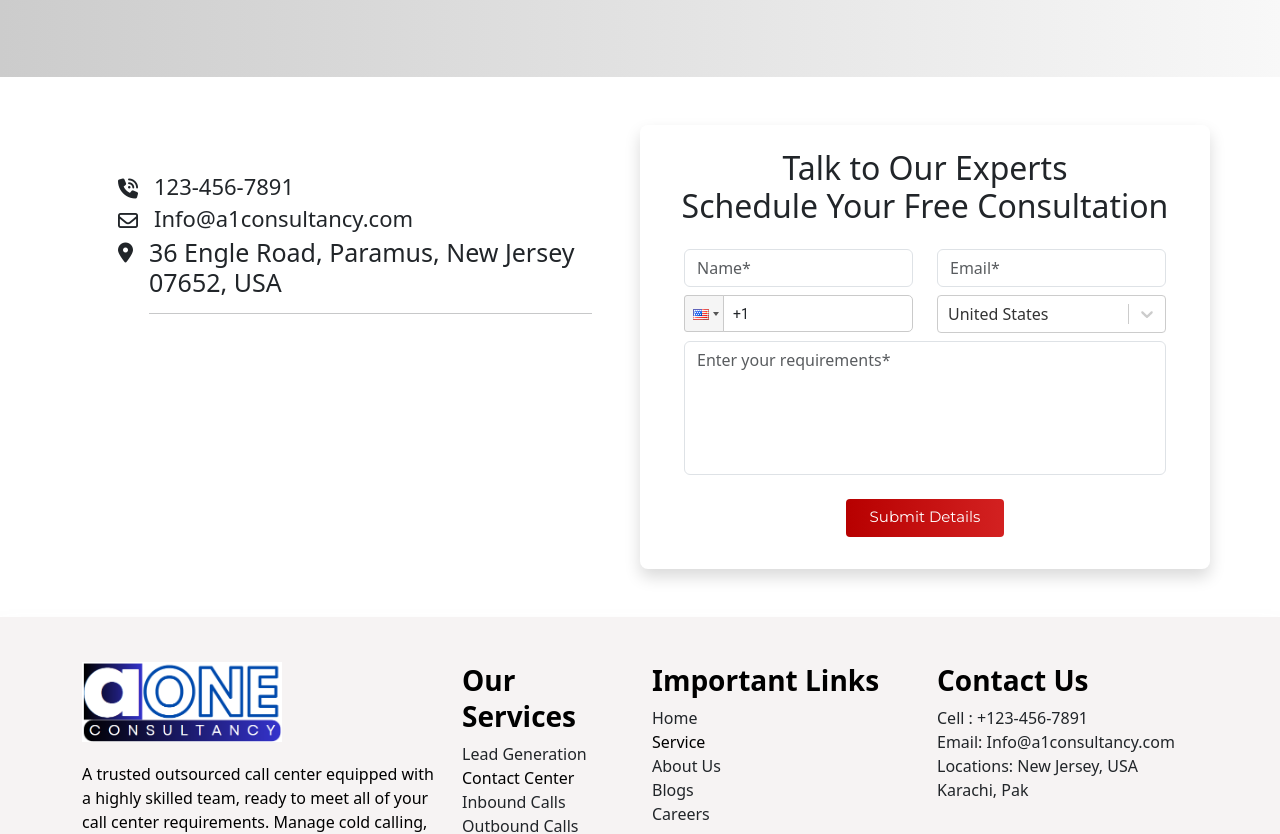
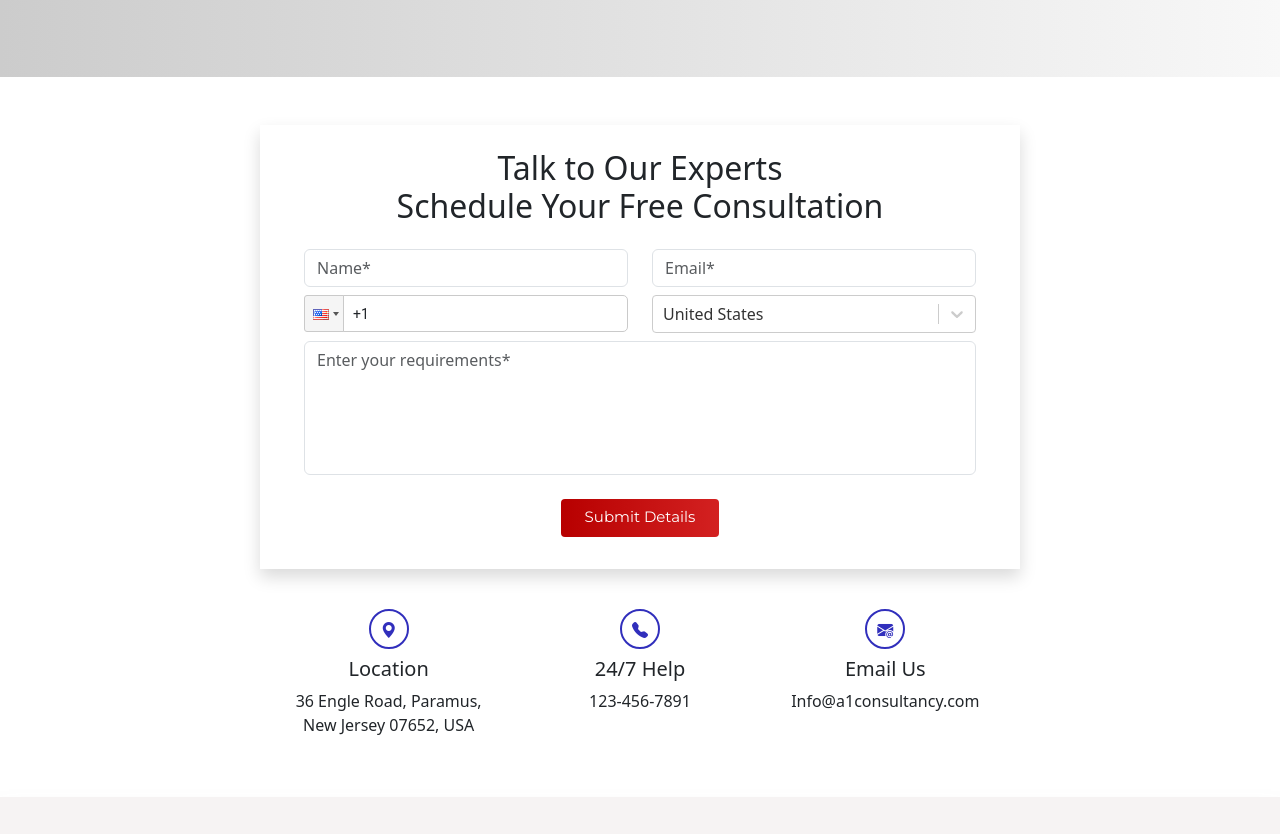
Before and after one commit to farukh110/A1consultancy-Frontend, a React (Vite) app: page / in a window 1280 px wide. Shown: the part 1923-2757 px from the top of the page. Built offline with nearby package versions, Linux system fonts and the light colour scheme; no server answers.

Commit message:
updated one thing

```diff
--- a/src/components/layouts/header/Navbar/index.scss
+++ b/src/components/layouts/header/Navbar/index.scss
@@ -253,7 +253,7 @@
     }
 
     .navbar-logo {
-        top: 5px !important;
+        top: 12px !important;
     }
 
     .navbar {
--- a/src/pages/home/contact-form/ContactForm.jsx
+++ b/src/pages/home/contact-form/ContactForm.jsx
@@ -62,7 +62,7 @@ const ContactForm = () => {
 
                 <div className='row justify-content-center'>
 
-                    <div className="col-md-6 p-lg-5 p-4 btn-form-bord">
+                    {/* <div className="col-md-10 p-lg-5 p-4 btn-form-bord">
                         <div className="d-flex">
                             <div className="flex-shrink-0">
                                 <i className="fa-solid fa-phone-volume fa-2xl contact-email header-call-icon" />
@@ -74,18 +74,6 @@ const ContactForm = () => {
                             </div>
                         </div>
                         <div className="space30" />
-                        {/* <div className="d-flex">
-                            <div className="flex-shrink-0">
-                                <i className="far fa-comments contact-email" />
-                            </div>
-                            <div className="flex-grow-1 ms-3">
-                                <p className="tex-dark float-left text-left h4">
-                                    <a className="tex-dark h4 text-decoration-none" href='!#'>
-                                        Live chat with us
-                                    </a>
-                                </p>
-                            </div>
-                        </div> */}
                         <div className="space30" />
                         <div className="d-flex">
                             <div className="flex-shrink-0">
@@ -112,10 +100,10 @@ const ContactForm = () => {
                                 <hr />
                             </div>
                         </div>
-                    </div>
+                    </div> */}
 
 
-                    <div className='col-md-6 col-10 shadow p-md-4 py-3 p-1 rounded-3'>
+                    <div className='col-md-8 col-10 shadow p-md-4 py-3 p-1'>
 
                         <form
                             name="smallform"
@@ -215,9 +203,65 @@ const ContactForm = () => {
                         </form>
                     </div>
 
+                    <div className='col-md-8 col-10 p-md-4 py-3 p-1'>
+
+                        <div className='row justify-content-center mt-lg-3 mt-4'>
+
+                            <div className='col-lg-4 col-md-6 col-sm-6 col-12 pe-lg-4'>
+
+                                <div className='custom-detail-box'>
+                                    <div className='custom-icon'>
+
+                                        <i className="bi bi-geo-alt-fill"></i>
+                                    </div>
+
+                                    <h5 className='mt-md-2'> Location </h5>
+
+                                    <p> 36 Engle Road, Paramus, New Jersey 07652, USA </p>
+
+                                </div>
+
+                            </div>
+
+                            <div className='col-lg-4 col-md-6 col-sm-6 col-12 border-lg-start border-lg-end border-0'>
+
+                                <div className='custom-detail-box'>
+                                    <div className='custom-icon'>
+
+                                        <i className="bi bi-telephone-fill"></i>
+                                    </div>
+
+                                    <h5 className='mt-md-2'> 24/7 Help </h5>
+
+                                    <p> 123-456-7891 </p>
+
+                                </div>
+
+                            </div>
+
+                            <div className='col-lg-4 col-md-6 col-sm-6 col-12'>
+
+                                <div className='custom-detail-box'>
+                                    <div className='custom-icon'>
+
+                                        <i className="bi bi-envelope-at-fill"></i>
+                                    </div>
+
+                                    <h5 className='mt-md-2'> Email Us </h5>
+
+                                    <p> Info@a1consultancy.com </p>
+
+                                </div>
+
+                            </div>
+
+                        </div>
+
+                    </div>
+
                 </div>
 
-            </div>
+            </div >
         </>
     )
 }
--- a/src/pages/home/contact-form/index.scss
+++ b/src/pages/home/contact-form/index.scss
@@ -37,6 +37,11 @@ textarea {
     box-shadow: 0 10px 20px 0 rgba(0, 0, 0, 0.3);
 }
 
+.form-section {
+
+    margin-bottom: 20px !important;
+}
+
 .btn-form-bord {
 
     i {
@@ -54,6 +59,30 @@ textarea {
 
     h3 {
         font-size: 25px;
+    }
+}
+
+.custom-detail-box {
+
+    margin: 0 auto;
+    display: table;
+    text-align: center;
+
+    .custom-icon {
+
+        border: 2px solid #312FBC;
+        border-radius: 50px;
+        width: 40px;
+        height: 40px;
+        padding-top: 7px;
+        margin: 0 auto;
+
+        i {
+            text-align: center;
+            margin: 0 auto;
+            display: table;
+            color: #312FBC;
+        }
     }
 }
 
```
